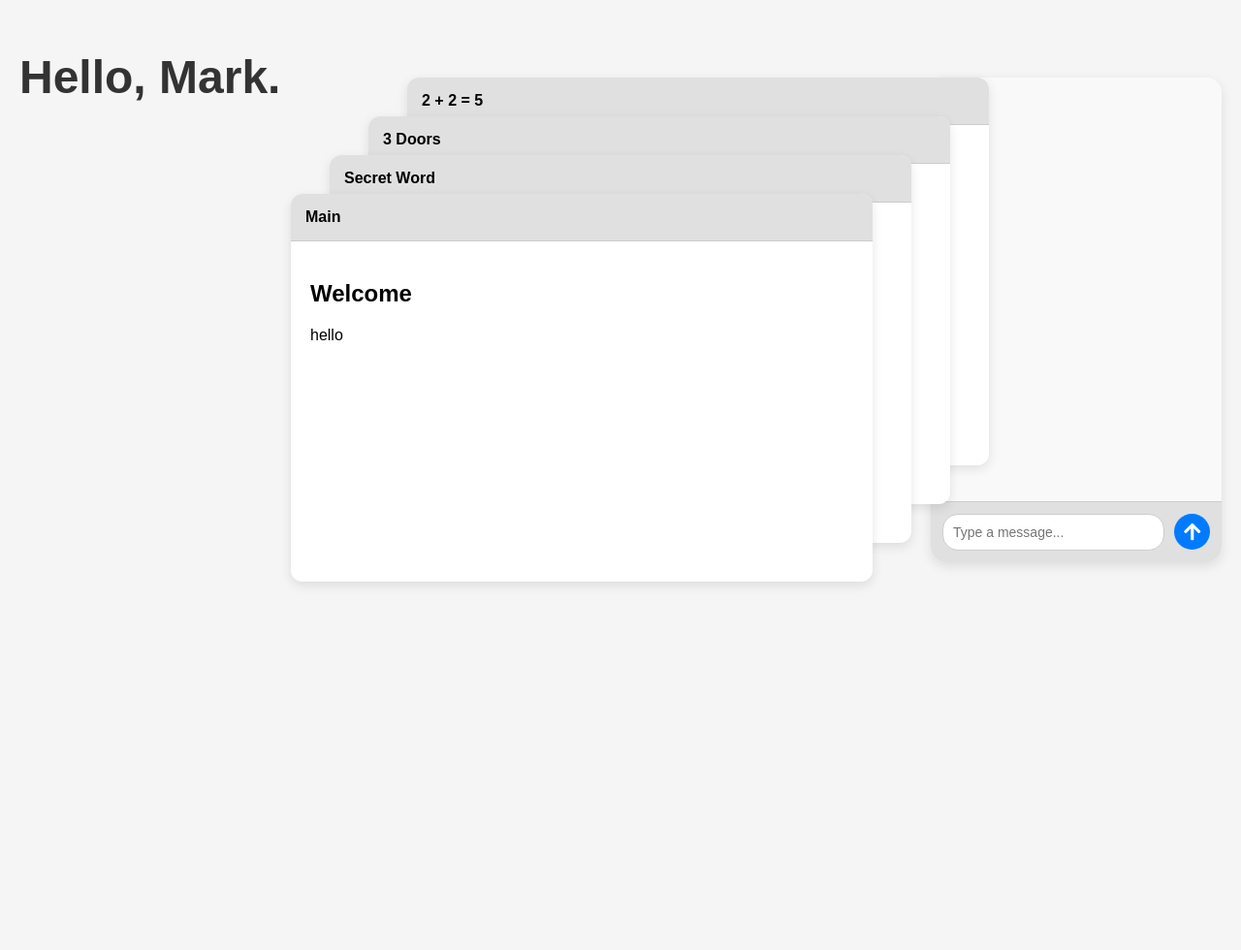
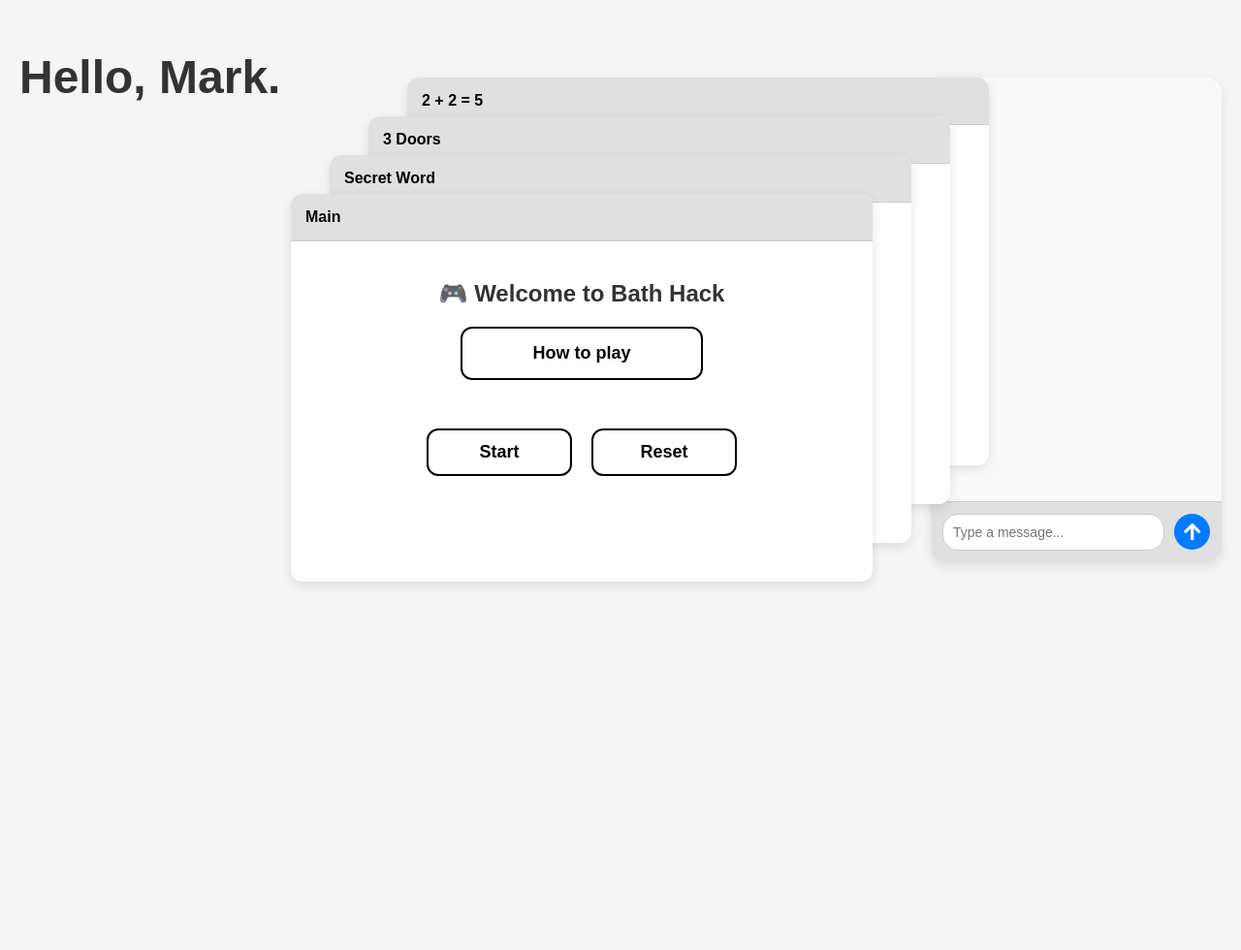
Before and after one commit to puripatwo/bathhack25, a Flask app: page / in a window 1280 px wide; the page is wider, and only the part inside the window is pictured. Shown: that part at 97% size. After the commit the page ends 604 px from the top of that part, so only its background shows below. Run offline with Flask 3, Linux system fonts and the light colour scheme.

Commit message:
Main page placeholder

```diff
--- a/static/main.css
+++ b/static/main.css
@@ -8,6 +8,11 @@ body {
     background-color: #f5f5f5;
     flex-direction: column;
     padding-top: 30px;
+  }
+
+html, body {
+    overflow: hidden;
+    height: 100%;
   }
 
   .page-title {
@@ -181,7 +186,6 @@ body {
     top: -170px; /* Lift the active tab a bit */
   }
 
-
   .tab {
     transition: top 0.3s ease, z-index 0s;
   }
@@ -207,3 +211,86 @@ body {
     top: 240px;
     z-index: 3;
   }
+
+/* Centering the main title */
+.main-title {
+  text-align: center;
+  font-size: 24px;
+  margin-bottom: 20px;
+  color: #333;
+}
+
+/* Styles for the game info container */
+.game-info {
+  display: flex;
+  flex-direction: column;
+  align-items: center;
+  margin-bottom: 30px;
+}
+
+/* Style the How to Play button */
+.game-dropdown {
+  padding: 15px 30px;
+  font-size: 18px;
+  font-weight: bold;
+  border-radius: 12px;
+  border: 2px solid #000000;
+  background-color: transparent;
+  color: #000000;
+  cursor: pointer;
+  transition: background-color 0.3s ease, color 0.3s ease;
+  width: 250px;
+  text-align: center;
+  margin-bottom: 20px;
+}
+
+.game-dropdown:hover {
+  background-color: rgba(0, 0, 0, 0.1);
+  color: white;
+}
+
+.game-description {
+  display: none;
+  margin-top: 10px;
+  padding: 10px;
+  background-color: rgba(0, 0, 0, 0.1);
+  border-radius: 8px;
+  width: 90%;
+  text-align: center;
+}
+
+/* Show description when it's active */
+.game-description.active-description {
+  display: block;
+}
+
+/* Center and adjust size for Start and Reset buttons */
+.main-buttons {
+  display: flex;
+  justify-content: center;
+  gap: 20px;
+}
+
+.main-btn {
+  padding: 12px 30px;
+  font-size: 18px;
+  font-weight: bold;
+  border-radius: 12px;
+  background-color: transparent;
+  border: 2px solid #000000;
+  color: #000000;
+  cursor: pointer;
+  transition: background-color 0.3s ease, color 0.3s ease;
+  width: 150px;
+  text-align: center;
+}
+
+.main-btn:hover {
+  background-color: rgba(0, 0, 0, 0.1);
+  color: white;
+}
+
+.main-btn:active {
+  background-color: #000000;
+  color: white;
+}
--- a/templates/index.html
+++ b/templates/index.html
@@ -19,10 +19,21 @@
     <div class="tab-container">
       <div class="tab" onclick="selectTab(this)">
         <div class="tab-header">Main</div>
-        <div class="tab-content">
-          <h2>Welcome</h2>
-          <p>hello</p>
+      <div class="tab-content main-tab-content">
+        <h2 class="main-title">🎮 Welcome to Bath Hack</h2>
+
+        <div class="game-info">
+          <button class="game-dropdown" onclick="toggleDescription()">How to play</button>
+          <div class="game-description">
+            <p>To play the Secret Word game, simply guess the word. The bot will respond with hints until you get the correct word!</p>
+          </div>
         </div>
+
+        <div class="main-buttons">
+          <button class="main-btn start-btn">Start</button>
+          <button class="main-btn reset-btn">Reset</button>
+        </div>
+      </div>
       </div>
       <div class="tab" onclick="selectTab(this)">
         <div class="tab-header">Secret Word</div>
@@ -125,6 +136,14 @@
         sendMessage();
       }
     }
+    function toggleDescription() {
+      // Select the game description element
+      const description = document.querySelector('.game-description');
+
+      // Toggle the 'active-description' class to show or hide the description
+      description.classList.toggle('active-description');
+    }
+
   </script>
 </body>
 </html>
```
